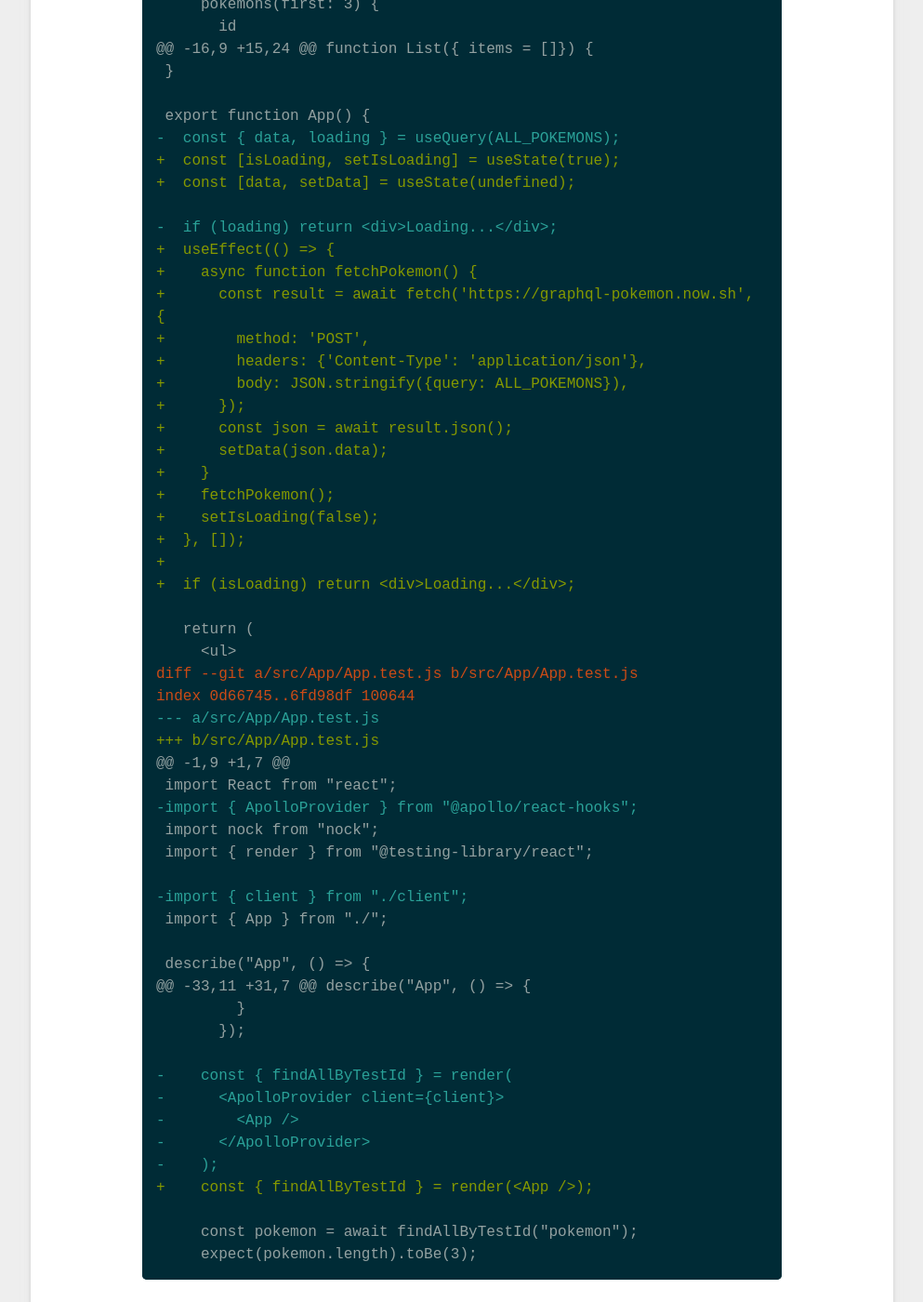
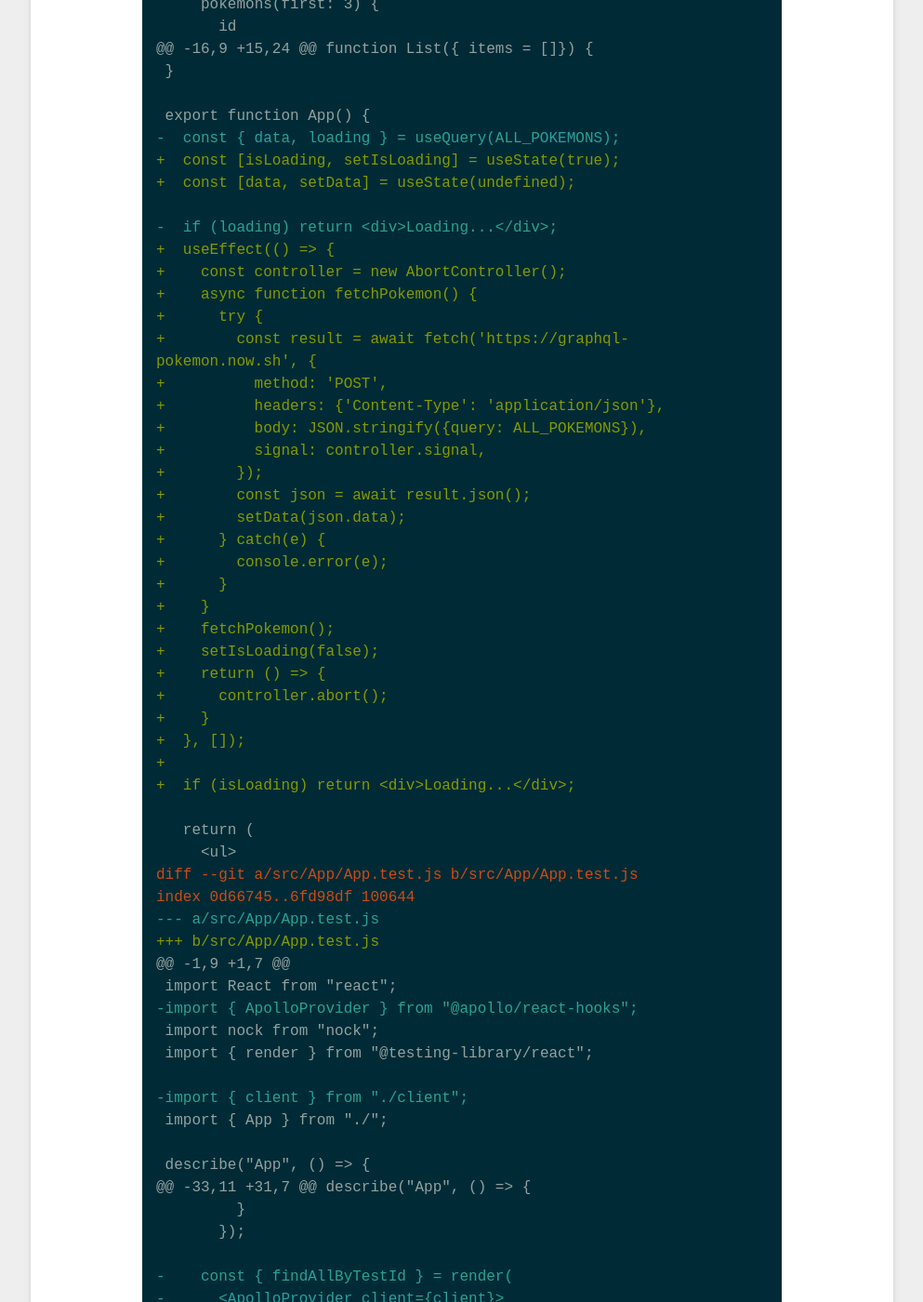
Before and after one commit to antgonzales/antgonzales.github.io, a Jekyll site: the page built from _posts/2020-05-26-how-to-test-data-fetching-components.md, in a window 1280 px wide and 1400 px high, scrolled down 8701 px. Shown: the whole window at 93% size, without its empty margins (143-1136 px from the left). Built offline with Jekyll 4.4.1, drawn with Linux system fonts in a browser that asks for light colours; some of the changed text lies outside the part shown.

Commit message:
Fix example when using async useEffect()
Add AbortController to prevent race conditions.

```diff
--- a/_posts/2020-05-26-how-to-test-data-fetching-components.md
+++ b/_posts/2020-05-26-how-to-test-data-fetching-components.md
@@ -309,17 +309,26 @@ index e9f0350..25a0b4f 100644
 
 -  if (loading) return <div>Loading...</div>;
 +  useEffect(() => {
++    const controller = new AbortController();
 +    async function fetchPokemon() {
-+      const result = await fetch('https://graphql-pokemon.now.sh', {
-+        method: 'POST',
-+        headers: {'Content-Type': 'application/json'},
-+        body: JSON.stringify({query: ALL_POKEMONS}),
-+      });
-+      const json = await result.json();
-+      setData(json.data);
++      try {
++        const result = await fetch('https://graphql-pokemon.now.sh', {
++          method: 'POST',
++          headers: {'Content-Type': 'application/json'},
++          body: JSON.stringify({query: ALL_POKEMONS}),
++          signal: controller.signal,
++        });
++        const json = await result.json();
++        setData(json.data);
++      } catch(e) {
++        console.error(e);
++      }
 +    }
 +    fetchPokemon();
 +    setIsLoading(false);
++    return () => {
++      controller.abort();
++    }
 +  }, []);
 +
 +  if (isLoading) return <div>Loading...</div>;
```
Also changed, not shown: other parts of _posts/2020-05-26-how-to-test-data-fetching-components.md (+1 -1 lines).
